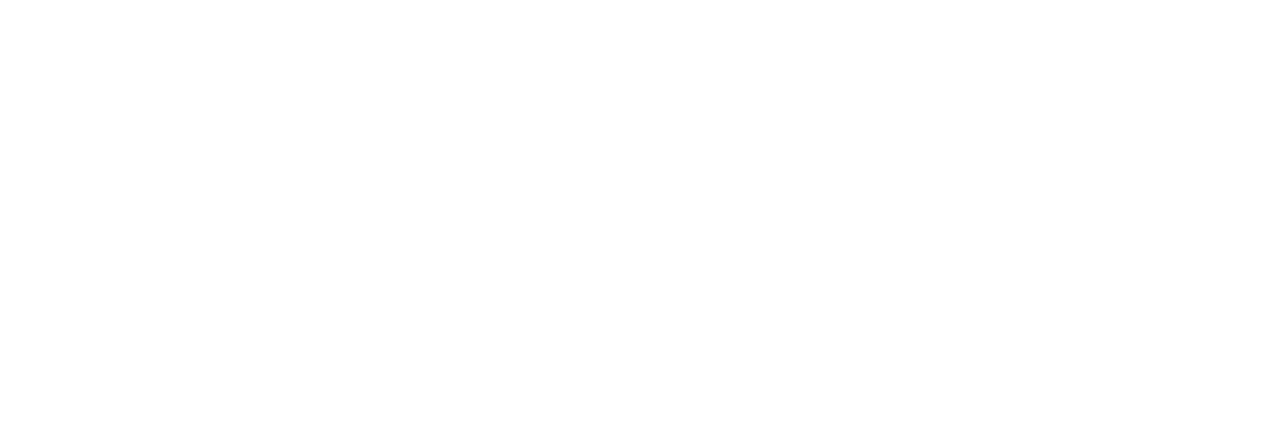
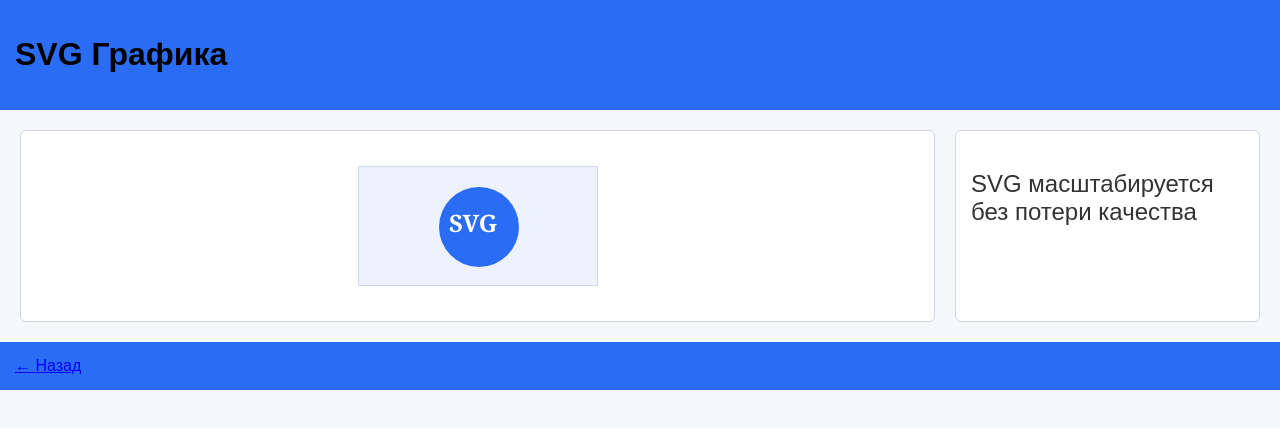
Before and after one commit to eriyknas/Lab6-HtmlCSS_Cheshuina_Antonova, a plain HTML site: page my-site/vector.html in a window 1280 px wide. Drawn offline with Linux system fonts and the light colour scheme.

Commit message:
Change vector.html and CSS

```diff
--- a/my-site/style.css
+++ b/my-site/style.css
@@ -108,3 +108,16 @@
     border: 1px solid #2a6df4;
     background: white;
 }
+svg {
+    display: block;
+    margin: 20px auto;
+    border: 1px solid #d0d7e2;
+}
+svg:hover {
+    box-shadow: 0 4px 12px rgba(0, 0, 0, 0.1);
+}
+svg text {
+    font-family: Georgia, serif;
+    font-size: 24px;
+    font-weight: bold;
+}
--- a/my-site/vector.html
+++ b/my-site/vector.html
@@ -0,0 +1,31 @@
+<!DOCTYPE html>
+<html lang="ru-RU">
+<head>
+    <meta charset="UTF-8">
+    <meta name="viewport" content="width=device-width, initial-scale=1.0">
+    <title>SVG</title>
+    <link rel="stylesheet" href="style.css">
+</head>
+<body>
+    <header>
+        <h1>SVG Графика</h1>
+    </header>
+    <main>
+        <section>
+            <svg width="240" height="120" class="logo"
+            title="SVG из Figma" tabindex="0">
+            <rect width="240" height="120" fill="#eef2ff" />
+            <circle cx="120" cy="60" r="40" fill="#2a6df4" />
+            <text x="90" y="65" fill="white">SVG</text>
+            </svg>
+            <p hidden>Скрытый текст</p>
+        </section>
+        <aside>
+            <p>SVG масштабируется без потери качества</p>
+        </aside>
+    </main>
+    <footer id="footer">
+        <a href="index.html">← Назад</a>
+    </footer>
+</body>
+</html>
```
